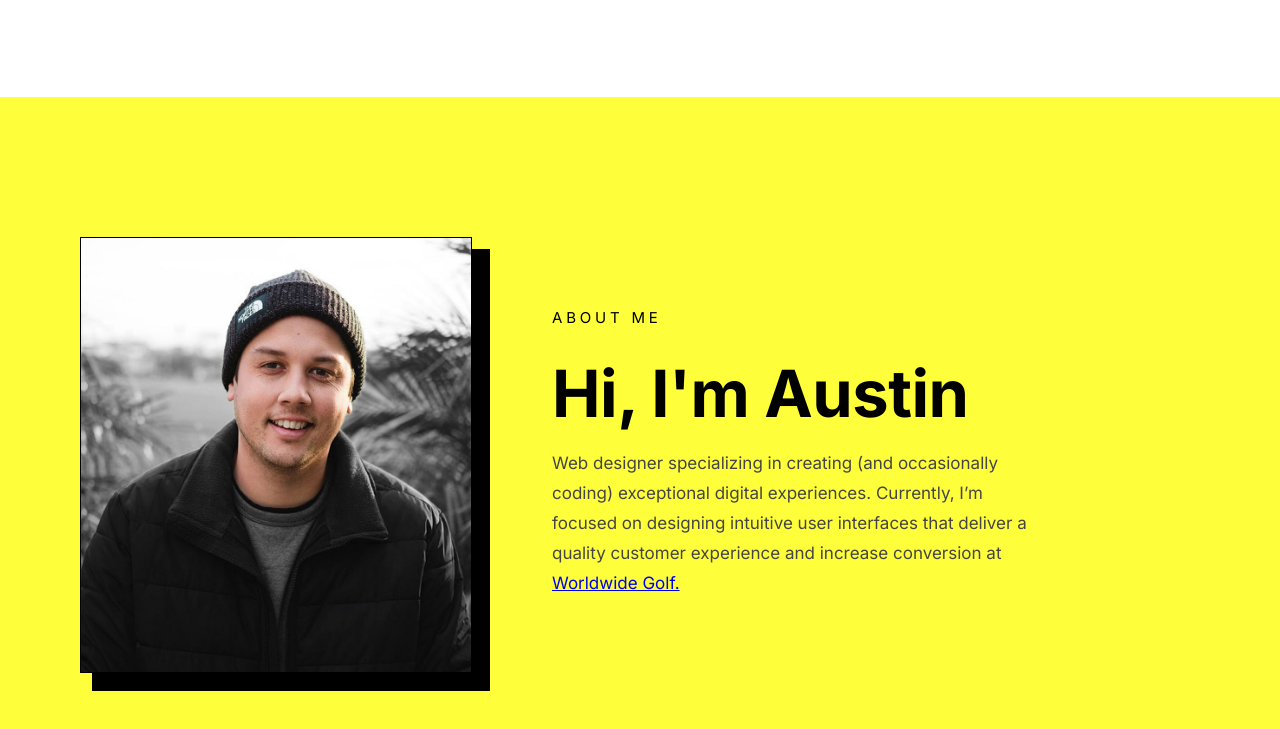
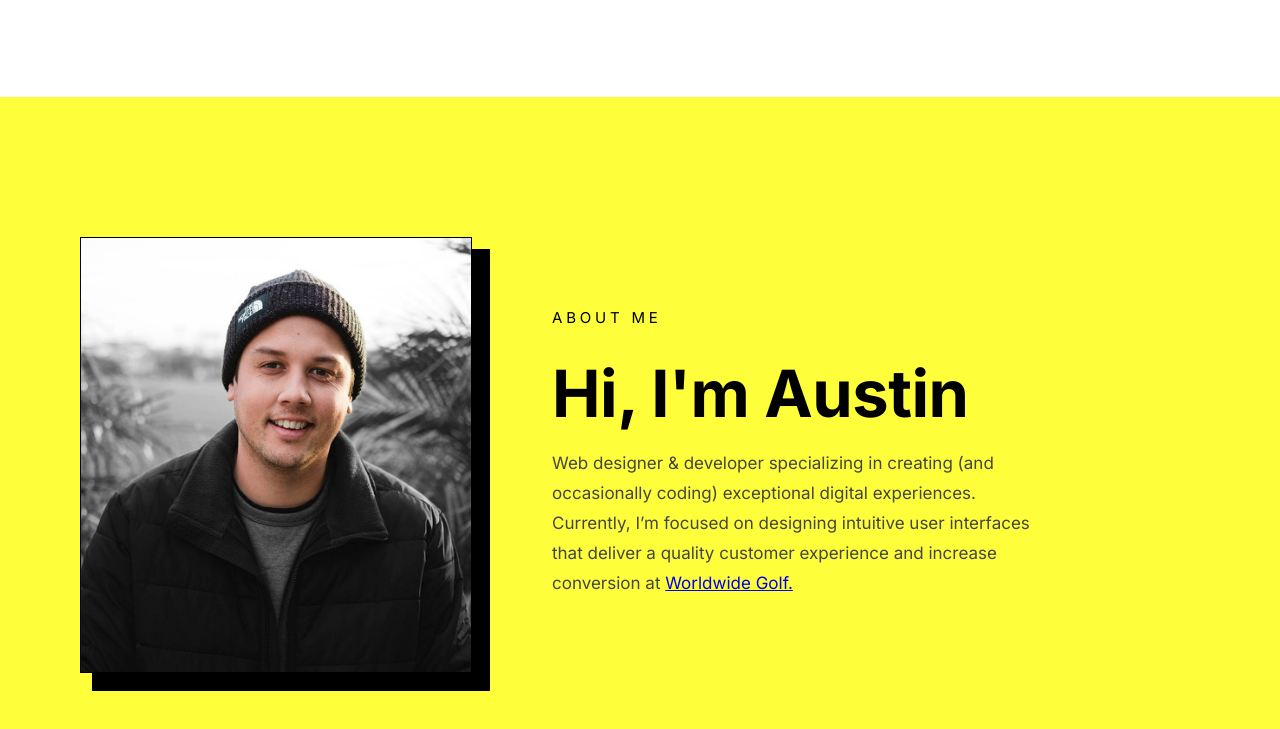
Before and after one commit to AustinHarkey/portfolio21, a plain HTML site: page index.html in a window 1280 px wide. Shown: the part 2838-3567 px from the top of the page. Drawn offline with Linux system fonts and the light colour scheme.

Commit message:
dev updates

```diff
--- a/index.html
+++ b/index.html
@@ -203,7 +203,7 @@
                     <div class="profile__message">
                         <p class="profile__subtext">About Me</p>
                         <h2 class="profile__header">Hi, I'm Austin</h2>
-                        <p class="profile__text">Web designer specializing in creating (and occasionally coding) exceptional digital experiences. Currently, I’m focused on designing intuitive user interfaces that deliver a quality customer experience and increase conversion at <a href="https://www.worldwidegolfshops.com/">Worldwide Golf.</a></p>
+                        <p class="profile__text">Web designer & developer specializing in creating (and occasionally coding) exceptional digital experiences. Currently, I’m focused on designing intuitive user interfaces that deliver a quality customer experience and increase conversion at <a href="https://www.worldwidegolfshops.com/">Worldwide Golf.</a></p>
                     </div>
                 </div>
 
```
